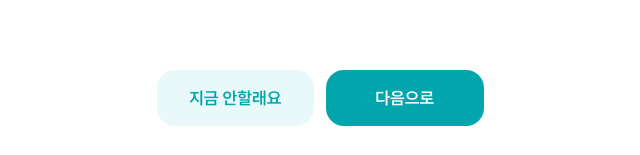
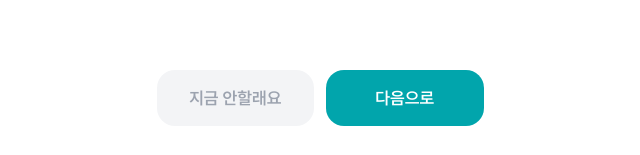
Before and after one commit to HanaroCare/hanaro-care-main, a Next.js app in the folder client/: page /asset/trust/payout-use in a window 1280 px wide. Shown: the part 642-797 px from the top of the page, without its empty margins (320-960 px from the left). Built offline with nearby package versions, Linux system fonts and the light colour scheme.

Commit message:
HN-28-fix/코드레빗 피드백 반영

```diff
--- a/client/app/asset/trust/operation-type/page.tsx
+++ b/client/app/asset/trust/operation-type/page.tsx
@@ -53,7 +53,7 @@ export default function OperationTypePage() {
 			footer={
 				<footer className="shrink-0 bg-white px-6 pb-8 pt-10">
 					<PrimaryButton
-						label="결과 보기"
+						label="다음으로"
 						disabled={!selected}
 						onClick={() => router.push("/asset/trust/payout-type")}
 					/>
--- a/client/app/asset/trust/select-agent/page.tsx
+++ b/client/app/asset/trust/select-agent/page.tsx
@@ -23,7 +23,7 @@ export default function SelectAgentPage() {
 					leftLabel="지금 안할래요"
 					rightLabel="결과보기"
 					rightDisabled={!selected}
-					onRightClick={() => router.push("/asset/trust/select-agent")}
+					onRightClick={() => router.push("/asset/trust/result")}
 				/>
 			}
 		>
--- a/client/components/DualActionFooter.tsx
+++ b/client/components/DualActionFooter.tsx
@@ -19,6 +19,8 @@ export default function DualActionFooter({
 	rightDisabled = false,
 	className = "",
 }: DualActionFooterProps) {
+	const isLeftDisabled = leftDisabled || !onLeftClick;
+	const isRightDisabled = rightDisabled || !onRightClick;
 	return (
 		<footer
 			className={`flex shrink-0 gap-3 bg-white px-6 pb-8 pt-10 ${className}`}
@@ -26,7 +28,7 @@ export default function DualActionFooter({
 			<PrimaryButton
 				label={leftLabel}
 				variant="secondary"
-				disabled={leftDisabled}
+				disabled={isLeftDisabled}
 				onClick={onLeftClick}
 				className="h-14 flex-1 rounded-2xl text-[17px] leading-6"
 			/>
@@ -34,7 +36,7 @@ export default function DualActionFooter({
 			<PrimaryButton
 				label={rightLabel}
 				variant="primary"
-				disabled={rightDisabled}
+				disabled={isRightDisabled}
 				onClick={onRightClick}
 				className="h-14 flex-1 rounded-2xl text-[17px] leading-6"
 			/>
```
